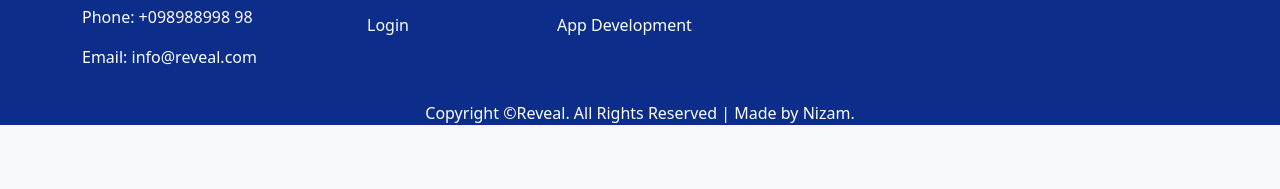
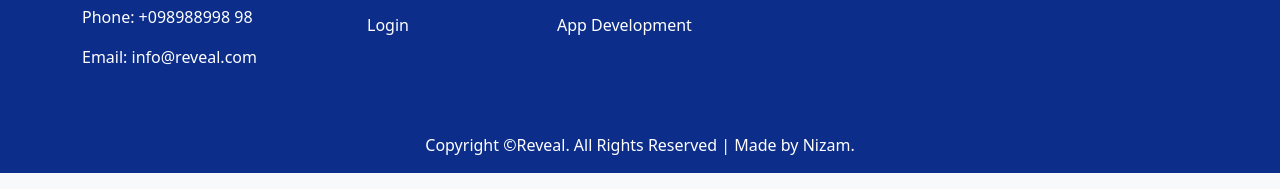
Before and after one commit to freelancernizamc/reveal, a plain HTML site: page index.html in a window 1280 px wide. Shown: the part 3885-4074 px from the top of the page. Before the commit the page ends 4026 px from the top, so only its background shows below. Drawn offline with Linux system fonts and the light colour scheme.

Commit message:
favicon added

```diff
--- a/index.html
+++ b/index.html
@@ -5,6 +5,7 @@
     <meta http-equiv="X-UA-Compatible" content="IE=edge">
     <meta name="viewport" content="width=device-width, initial-scale=1.0">
     <title>Reveal</title>
+    <link rel="shortcut icon" href="images/favicon.png" type="image/x-icon">
     <link rel="stylesheet" href="css/bootstrap.css">
     <link rel="stylesheet" href="css/style.css">
 </head>
@@ -260,7 +261,7 @@
         </section>
     </main>
     <footer class="mt-5 bg-primary">
-        <div class="mt-5 pt-5 container py-3">
+        <div class="mt-5 pt-5 container py-5">
         <div class="row">
             <div class="col-md-3">
                 <h1 class=" fw-bold text-white display-4">Reveal</h1>
@@ -294,7 +295,7 @@
         </div>
     </div>
     <div>
-        <p class="text-center text-white">
+        <p class="text-center text-white pb-3">
 
              Copyright ©Reveal. All Rights Reserved | Made by Nizam.
             </p>
```
Also changed, not shown: images/favicon.png (added).
